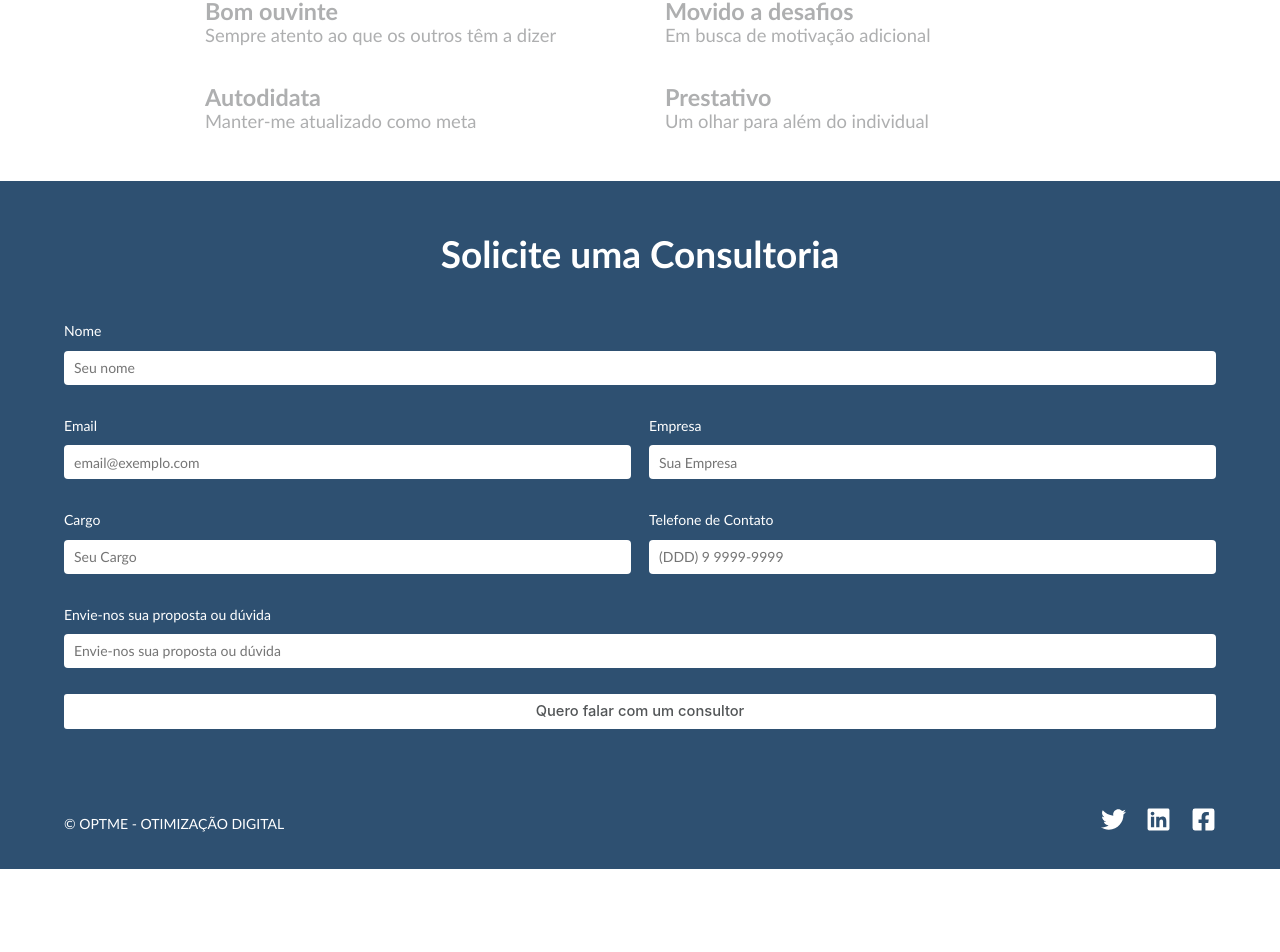
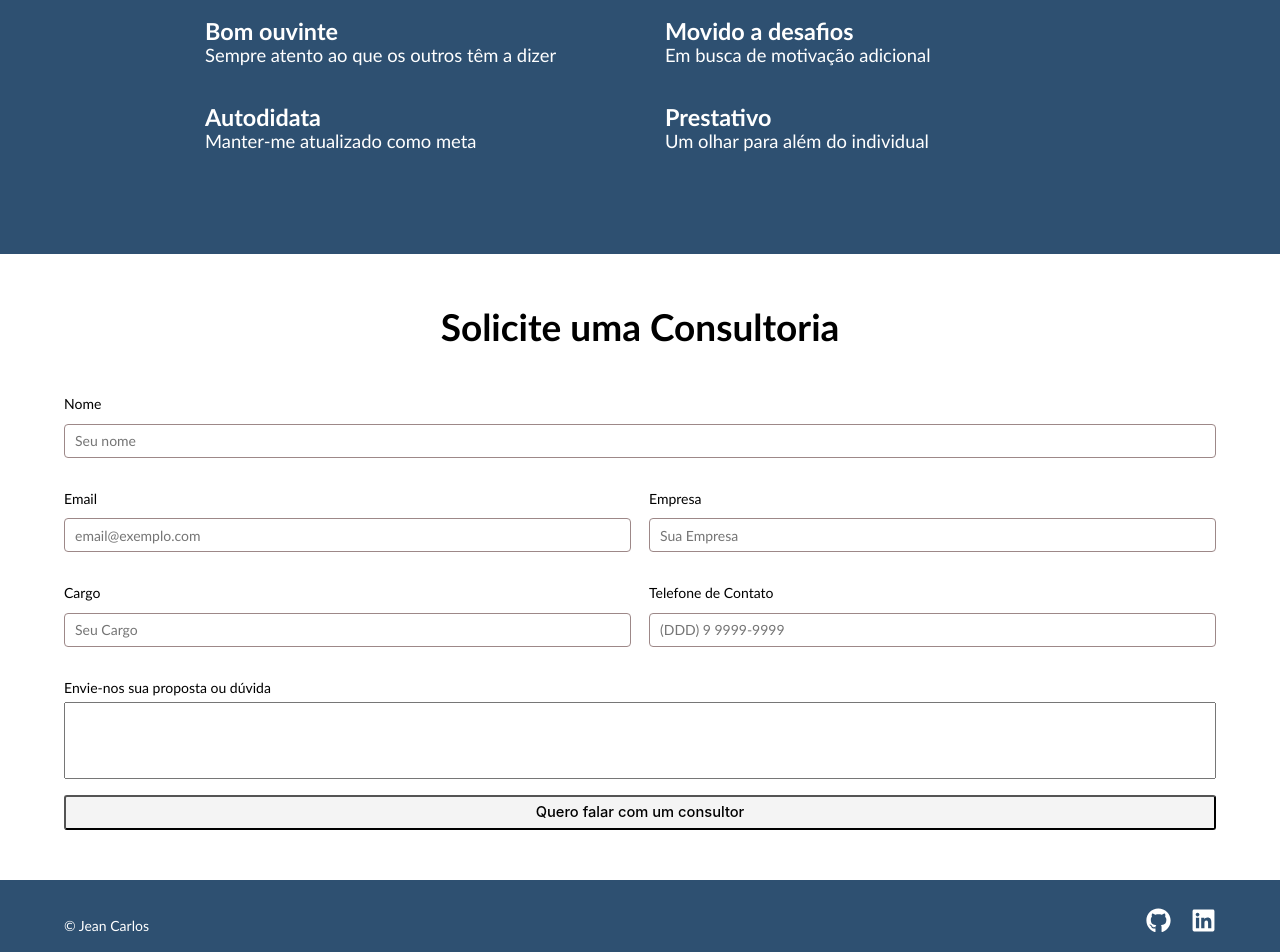
Before and after one commit to jeanmendescs/landing_page, a React (Create React App) app: page / in a window 1280 px wide. Shown: the part 1795-2747 px from the top of the page. Before the commit the page ends 2664 px from the top, so only its background shows below. Built offline with nearby package versions, Linux system fonts and the light colour scheme.

Commit message:
layout changes

```diff
--- a/src/components/Footer/index.jsx
+++ b/src/components/Footer/index.jsx
@@ -1,22 +1,23 @@
 import React from "react";
-import { FaTwitter, FaLinkedin, FaFacebookSquare } from "react-icons/fa";
+import { FaGithub, FaLinkedin } from "react-icons/fa";
 import styles from "./styles.module.scss";
 
 const Footer = () => {
   return (
     <footer id="footer" className={styles.footer}>
       <div className={styles.container}>
-        <span>© OPTME - OTIMIZAÇÃO DIGITAL</span>
+        <span>© Jean Carlos</span>
         <ul>
           <li>
-            <FaTwitter size="25px" />
+            <a href="https://github.com/jeanmendescs" target="_blank">
+              <FaGithub size="25px" />
+            </a>
           </li>
-          <li>
-            <FaLinkedin size="25px" />
-          </li>
-          <li>
-            <FaFacebookSquare size="25px" />
-          </li>
+          <a href="https://www.linkedin.com/in/jean-mendes/" target="_blank">
+            <li>
+              <FaLinkedin size="25px" />
+            </li>
+          </a>
         </ul>
       </div>
     </footer>
--- a/src/components/Footer/styles.module.scss
+++ b/src/components/Footer/styles.module.scss
@@ -16,5 +16,17 @@
     li {
       cursor: pointer;
     }
+
+    a {
+      &:link {
+        text-decoration: inherit;
+        color: inherit;
+      }
+
+      &:visited {
+        text-decoration: inherit;
+        color: inherit;
+      }
+    }
   }
 }
--- a/src/components/Form/index.jsx
+++ b/src/components/Form/index.jsx
@@ -14,6 +14,9 @@ const Form = () => {
             type="email"
             name="Email"
             placeholder="email@exemplo.com"
+            action="mailto:someone@example.com"
+            method="post"
+            enctype="text/plain"
           />
           <Input
             className={styles.inlineSecond}
@@ -32,13 +35,20 @@ const Form = () => {
             pattern="[0-9]"
             title="Apenas números"
           />
-          <Input
-            className={styles.flex}
-            name="Envie-nos sua proposta ou dúvida"
-            placeholder="Envie-nos sua proposta ou dúvida"
-          />
+          <div className={styles.flex}>
+            <label for="proposal">Envie-nos sua proposta ou dúvida</label>
+            <textarea
+              required
+              id="proposal"
+              name="proposal"
+              rows="5"
+              cols="33"
+            ></textarea>
+          </div>
           <div>
-            <button type="submit">Quero falar com um consultor</button>
+            <button value="submit" type="submit">
+              Quero falar com um consultor
+            </button>
           </div>
         </form>
       </div>
--- a/src/components/Form/styles.module.scss
+++ b/src/components/Form/styles.module.scss
@@ -1,7 +1,6 @@
 @import "../../container.module.scss";
 
 .form {
-  background: rgba(46, 80, 113, 1);
   display: flex;
   > div {
     margin: 50px auto;
@@ -10,24 +9,26 @@
     }
   }
   h1 {
+    color: black;
+
     font-size: 37px;
     text-align: center;
     margin-bottom: 40px;
   }
   input {
-    color: #fafafa;
+    color: black;
+
     width: 100%;
     padding: 0 10px;
     color: black;
     border-radius: 4px;
     margin-bottom: 10px;
     margin-top: 5px;
-    border: none;
+    border: 1px solid #9d8888;
     height: 34px;
   }
   button {
-    color: rgba(82, 85, 87, 1);
-    background: #fff;
+    color: black;
     display: inline-flex;
     justify-content: center;
     align-items: center;
@@ -36,7 +37,6 @@
     padding: 0 0.7em;
     height: 2.4em;
     line-height: 2.4em;
-    border: none;
     outline: none;
     border-radius: 3px;
     font-family: -apple-system, BlinkMacSystemFont, Segoe UI, Helvetica, Arial,
@@ -46,7 +46,16 @@
     cursor: pointer;
     transition: all 0.2s ease-in-out;
     width: 100%;
+    background: #f4f4f4;
+
+    &:hover {
+      opacity: 0.7;
+    }
   }
+}
+
+label {
+  color: black;
 }
 
 .flex {
--- a/src/components/Header/index.jsx
+++ b/src/components/Header/index.jsx
@@ -1,9 +1,11 @@
 import React from "react";
 import styles from "./styles.module.scss";
+import { GiHamburgerMenu } from "react-icons/gi";
 
 const Header = () => {
   return (
     <nav>
+      <div className={styles.container}>
         <div className={styles.navbar}>
           <ul>
             <li>
@@ -13,7 +15,7 @@ const Header = () => {
               <a href="#presentation">Histórico</a>
             </li>
             <li>
-            <a href="#tech">Conhecimentos Técnicos</a>
+              <a href="#tech">Conhecimentos</a>
             </li>
             <li>
               <a href="#partner">Diferenciais</a>
@@ -22,6 +24,12 @@ const Header = () => {
               <a href="#form">Formulário</a>
             </li>
           </ul>
+          <GiHamburgerMenu
+            className={styles.burger}
+            size="35px"
+            color="black"
+          />
+        </div>
       </div>
     </nav>
   );
--- a/src/components/Header/styles.module.scss
+++ b/src/components/Header/styles.module.scss
@@ -1,4 +1,5 @@
 .navbar {
+  height: 42px;
   top: 0;
   left: 0;
   overflow: hidden;
@@ -9,7 +10,7 @@
   color: white;
   display: flex;
   font-size: initial;
-  border-bottom: 2px solid #826b6b;
+  border-bottom: 1px solid #826b6b;
   ul {
     display: flex;
     gap: 25px;
@@ -19,9 +20,32 @@
     text-decoration: none;
     font-size: 20px;
     &:visited,
-    &:hover,
-    &:active {
+    &:active,
+    &:hover {
       color: black;
     }
   }
 }
+
+.burger {
+  display: none;
+}
+
+@media (max-width: 600px) {
+  .burger {
+    display: block;
+    float: left;
+    margin: auto 10px auto auto;
+  }
+  .navbar ul {
+    display: none;
+  }
+}
+
+@media (max-width: 960px) {
+  .navbar {
+    ul {
+      gap: 13px;
+    }
+  }
+}
--- a/src/components/Input/index.jsx
+++ b/src/components/Input/index.jsx
@@ -9,6 +9,7 @@ const Input = ({ className, name, placeholder, type, pattern, title }) => {
         placeholder={placeholder}
         pattern={pattern}
         title={title}
+        required
       />
     </div>
   );
--- a/src/components/Partner/index.jsx
+++ b/src/components/Partner/index.jsx
@@ -4,6 +4,7 @@ import styles from "./styles.module.scss";
 const Partner = () => {
   return (
     <section id="partner" className={styles.partner}>
+      <div className={styles.wrapper}>
         <h1>Diferenciais:</h1>
         <div className={styles.differentials}>
           <div className={styles.differentialsUnity}>
@@ -23,6 +24,7 @@ const Partner = () => {
             <p>Um olhar para além do individual</p>
           </div>
         </div>
+      </div>
     </section>
   );
 };
--- a/src/components/Partner/styles.module.scss
+++ b/src/components/Partner/styles.module.scss
@@ -1,17 +1,8 @@
 @import "../../container.module.scss";
 
 .partner {
-  display: flex;
-  color: black;
-  flex-direction: column;
-  max-width: 90%;
-  margin: 50px auto;
-  > h1 {
-    color: rgba(82, 85, 87, 1);
-    text-align: center;
-    line-height: initial;
-    margin-bottom: 40px;
-  }
+  background: #2e5071;
+  height: 400px;
   &::before {
     display: block;
     content: " ";
@@ -20,6 +11,27 @@
     visibility: hidden;
     pointer-events: none;
   }
+}
+
+.wrapper {
+  display: flex;
+  color: white;
+  flex-direction: column;
+  max-width: 90%;
+  margin: 60px auto;
+  > h1 {
+    text-align: center;
+    line-height: initial;
+    margin-bottom: 40px;
+  }
+  h3,
+  p {
+    color: white;
+  }
+}
+
+textarea {
+  resize: none;
 }
 
 .differentialsUnity {
@@ -60,4 +72,10 @@
   .differentialsUnity:nth-child(4) {
     margin-bottom: 0;
   }
+  .partner {
+    height: 500px;
+  }
+  .wrapper {
+    margin-top: 30px;
+  }
 }
```
Lines whose indentation alone changed are shown as unchanged.
